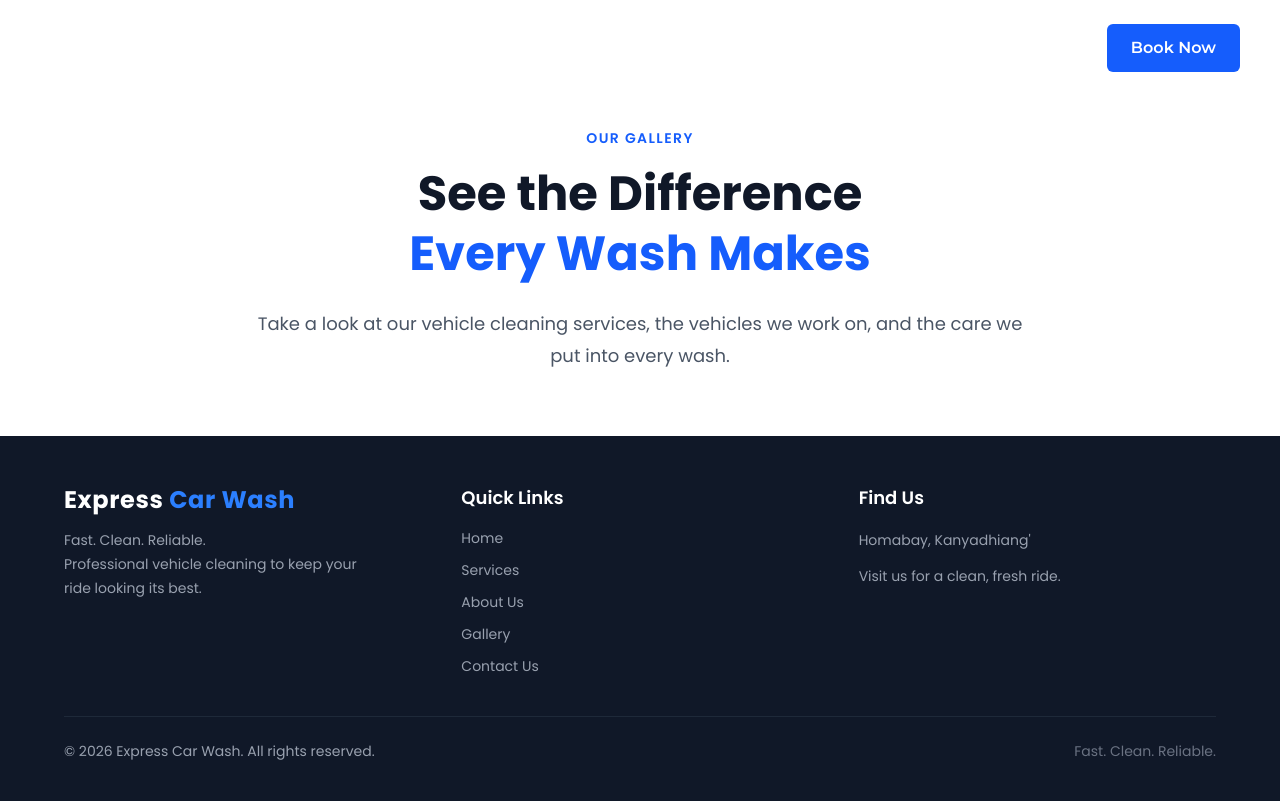
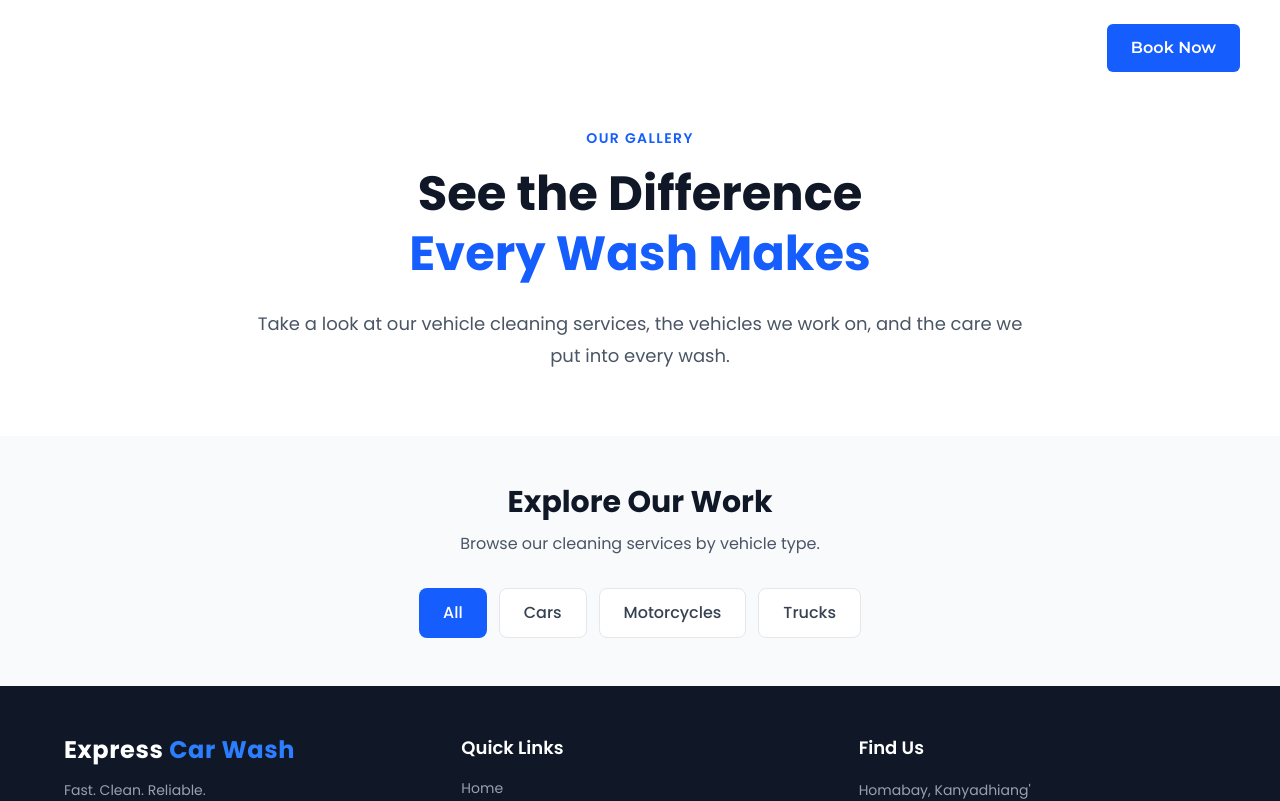
Before and after one commit to Blessed-19592/carwash-website, a React (Vite) app: page /gallery in a window 1280 px wide. Shown: the top 801 px of the page. Built offline with nearby package versions, Linux system fonts and the light colour scheme.

Commit message:
gallery,,, filter buttons

```diff
--- a/src/pages/Gallery.jsx
+++ b/src/pages/Gallery.jsx
@@ -1,4 +1,9 @@
+import { useState } from "react";
+
 function Gallery() {
+
+  const [activeFilter, setActiveFilter] = useState("All");
+
   return (
     <div className="bg-white">
 
@@ -29,6 +34,43 @@ function Gallery() {
         </div>
       </section>
 
+      {/* GALLERY FILTER SECTION */}
+<section className="bg-slate-50 py-12 px-6 md:px-16">
+  <div className="max-w-7xl mx-auto">
+
+    {/* Section Heading */}
+    <div className="text-center mb-8">
+      <h2 className="text-2xl md:text-3xl font-bold text-gray-900 mb-3">
+        Explore Our Work
+      </h2>
+
+      <p className="text-gray-600">
+        Browse our cleaning services by vehicle type.
+      </p>
+    </div>
+
+    {/* Filter Buttons */}
+<div className="flex flex-wrap justify-center gap-3">
+
+  {["All", "Cars", "Motorcycles", "Trucks"].map((category) => (
+    <button
+      key={category}
+      onClick={() => setActiveFilter(category)}
+      className={`px-6 py-3 rounded-lg font-medium transition duration-300 ${
+        activeFilter === category
+          ? "bg-blue-600 text-white"
+          : "bg-white text-gray-700 border border-gray-200 hover:border-blue-600 hover:text-blue-600"
+      }`}
+    >
+      {category}
+    </button>
+  ))}
+
+</div>
+
+  </div>
+</section>
+
     </div>
   );
 }
```
